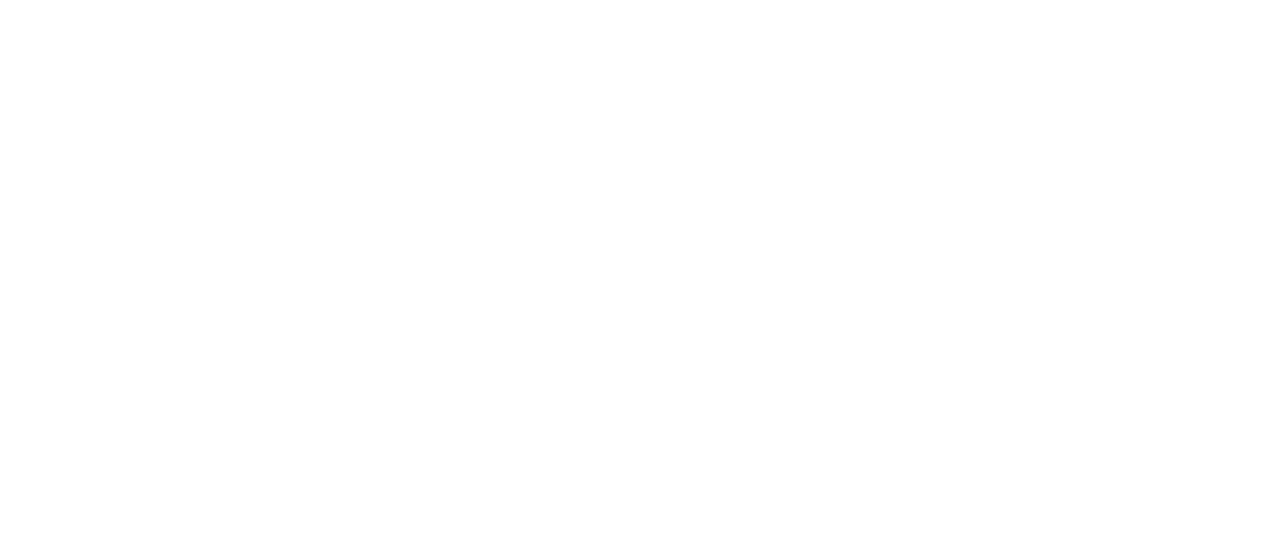
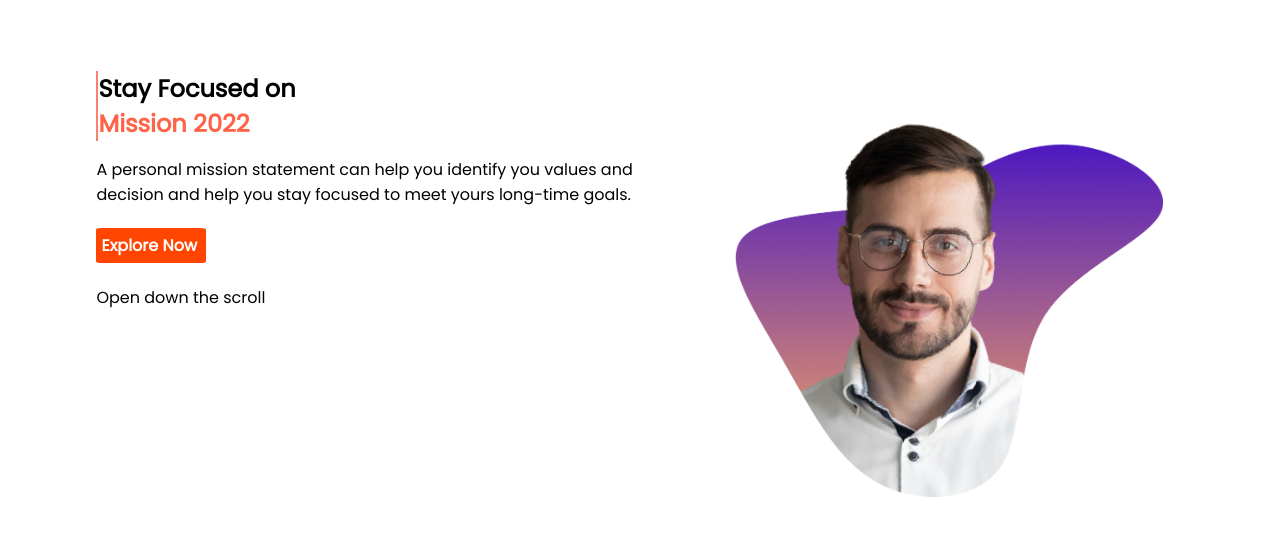
Before and after one commit to arshiha/arshiha-portfolio, a plain HTML site: page index.html in a window 1280 px wide. Drawn offline with Linux system fonts and the light colour scheme.

Commit message:
experience added

```diff
--- a/index.html
+++ b/index.html
@@ -6,8 +6,26 @@
     <meta http-equiv="X-UA-Compatible" content="IE=edge">
     <meta name="viewport" content="width=device-width, initial-scale=1.0">
     <title>Arshiha Portfolio</title>
+    <link rel="preconnect" href="https://fonts.googleapis.com">
+    <link rel="preconnect" href="https://fonts.gstatic.com" crossorigin>
+    <link href="https://fonts.googleapis.com/css2?family=Domine&family=Poppins&display=swap" rel="stylesheet">
     <link rel="stylesheet" href="style.css">
 </head>
+<section>
+    <div class="half-width">
+        <div class="border-area">
+            <h1>Stay Focused on</h1>
+            <h1><span class="tomato-color">Mission 2022</span></h1>
+        </div>
+        <p>A personal mission statement can help you identify you values and decision and help you stay focused to meet
+            yours long-time goals.</p>
+        <h4 id="width">Explore Now</h4>
+        <p>Open down the scroll</p>
+    </div>
+    <div class="half-width">
+        <img src="person-5.png" alt="">
+    </div>
+</section>
 
 <body>
 
--- a/style.css
+++ b/style.css
@@ -0,0 +1,35 @@
+body{
+    font-family: 'Domine', serif;
+    font-family: 'Poppins', sans-serif;
+}
+.tomato-color{
+    color: tomato;
+}
+section{
+    display: flex;
+}
+.half-width{
+    width: 50%;
+    padding-left: 7%;
+    padding-top: 5%;
+}
+.half-width img{
+    width: 80%;
+}
+#width{
+    background-color: orangered;
+    padding: 5px;
+    width: 100px;
+    border-radius: 5%;
+    font-weight: 700;
+    color: white;
+}
+.border-area h1{
+   margin: 0;
+   padding: 0;
+   outline: 0;
+}
+h1{
+    border-left: 2px solid salmon;
+    border-bottom: 4px;
+}
```
Also changed, not shown: person-4.png (added), person-5.png (added).
